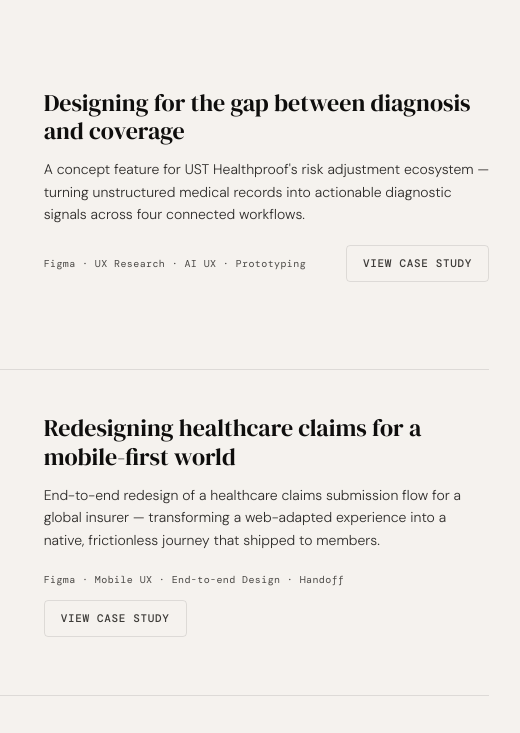
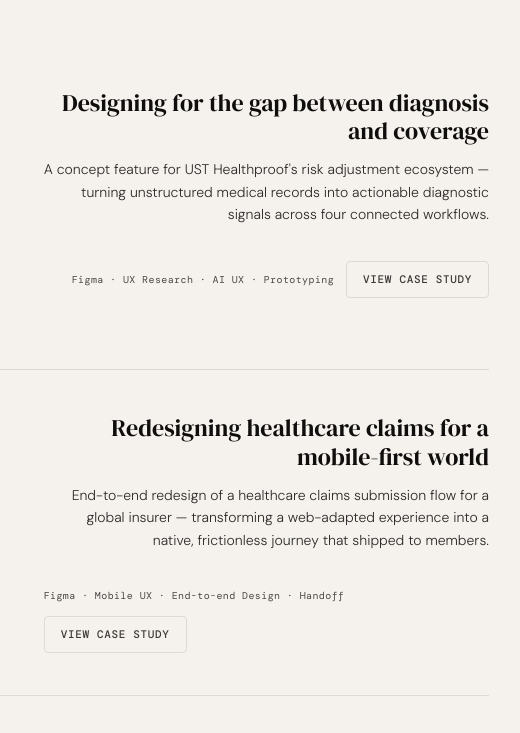
Before and after one commit to sharikabenny-max/super-duper-goggles, a plain HTML site: page index.html in a window 1280 px wide. Shown: the part 1048-1781 px from the top of the page, 509-1029 px from the left. Drawn offline with nearby package versions, Linux system fonts and the light colour scheme.

Commit message:
Update index.html

```diff
--- a/index.html
+++ b/index.html
@@ -78,7 +78,10 @@
   [data-theme="light"] .tag-enterprise { background: #D6E8FA; color: #1A3A5C; }
   .case-thumb { width: 100%; aspect-ratio: 4/3; border-radius: 8px; border: 1px solid var(--rule); background: var(--paper-3); display: flex; align-items: center; justify-content: center; font-family: 'DM Mono', monospace; font-size: 10px; color: var(--ink-4); letter-spacing: 0.06em; margin-top: 0.75rem; overflow: hidden; }
   .case-thumb img { width: 100%; height: 100%; object-fit: cover; }
-  .case-right { padding-top: 0.25rem; }
+  .case-right { display: flex;
+  flex-direction: column;
+  align-items: flex-end;
+  text-align: right; padding-top: 0.25rem; }
   .case-title { font-family: 'DM Serif Display', Georgia, serif; font-size: 1.5rem; font-weight: 400; color: var(--ink); margin-bottom: 0.75rem; line-height: 1.2; }
   .case-desc { font-size: 14px; color: var(--ink-3); line-height: 1.6; margin-bottom: 1rem; }
   .case-footer-row { display: flex; justify-content: space-between; align-items: center; margin-top: 1.25rem; flex-wrap: wrap; gap: 0.75rem; }
@@ -168,18 +171,18 @@
       </div>
 
       <div class="case-list" role="list">
-        <article class="case-item fade-in" role="listitem" aria-label="Case study 01: ClearChart">
+        <article class="case-item fade-in" role="listitem" aria-label="Case study 01: Healthproof">
           <div class="case-left">
             <span class="case-num" aria-hidden="true">Case study 01</span>
             <span class="case-tag tag-health">Healthcare</span>
-            <div class="case-thumb" role="img" aria-label="ClearChart case study cover"> <img src="images/healthproof.png" alt="Healthproof case study cover"></div>
+            <div class="case-thumb" role="img" aria-label="Healthproof case study cover"> <img src="images/healthproof.png" alt="Healthproof case study cover"></div>
           </div>
           <div class="case-right">
             <h2 class="case-title">Designing for the gap between diagnosis and coverage</h2>
             <p class="case-desc">A concept feature for UST Healthproof's risk adjustment ecosystem — turning unstructured medical records into actionable diagnostic signals across four connected workflows.</p>
             <div class="case-footer-row">
               <span class="case-tools" aria-label="Tools used">Figma · UX Research · AI UX · Prototyping</span>
-              <a class="case-arrow" href="clearchart.html" aria-label="View ClearChart case study">View case study</a>
+              <a class="case-arrow" href="clearchart.html" aria-label="View Healthproof case study">View case study</a>
             </div>
           </div>
         </article>
```
